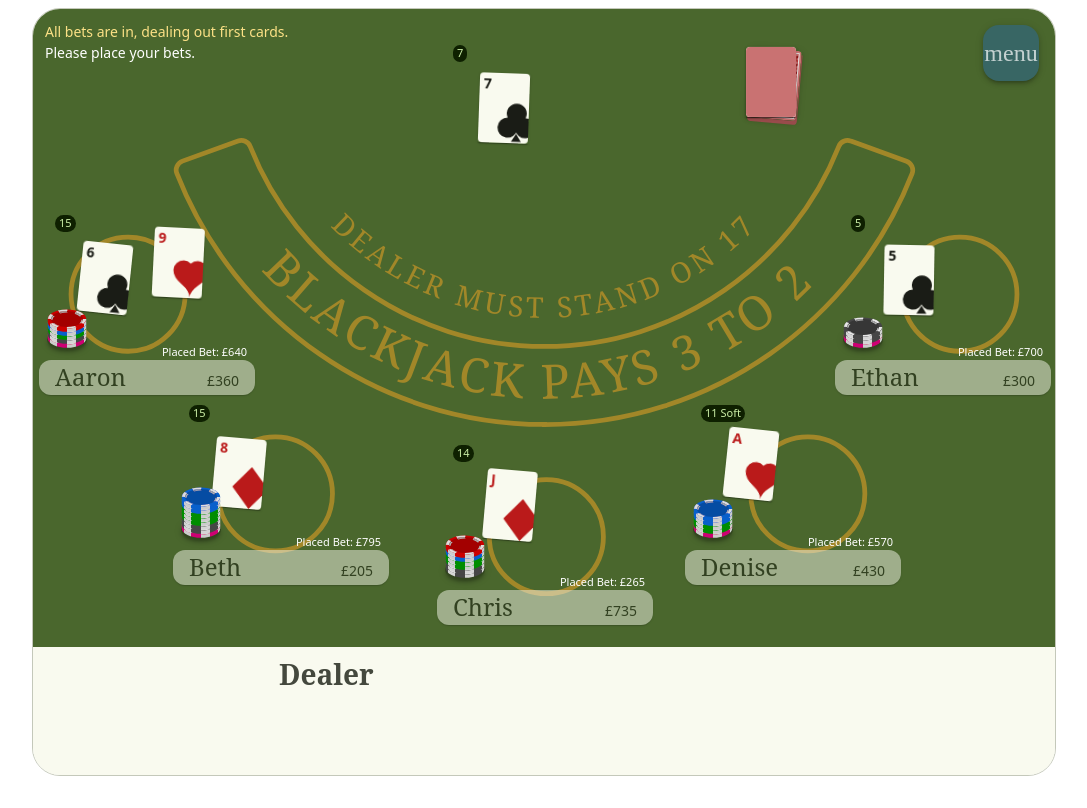
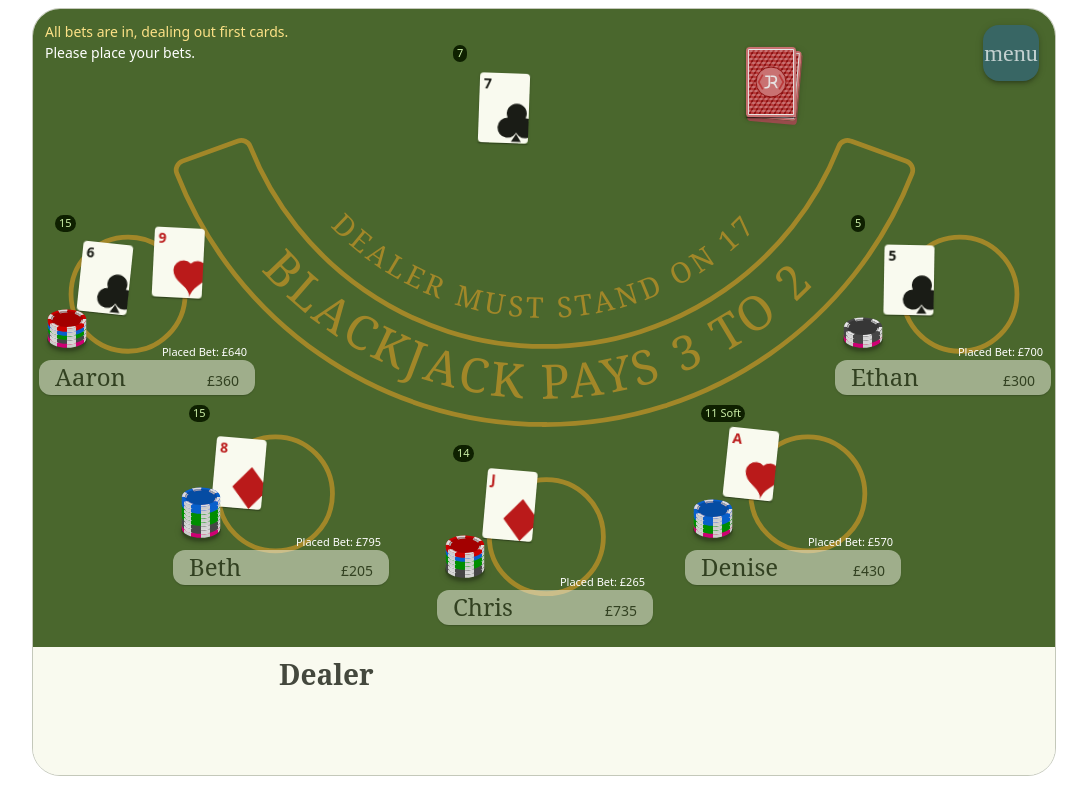
Before and after one commit to jon-r/jr_blackJackVue, a Vue app: page / in a window 1280 px wide. Both pictures are taken after a click on the button "New Demo (Skip Bets)". Shown: the whole page, without its empty margins (96-1183 px from the left). Built offline with nearby package versions, Linux system fonts and the light colour scheme.

Commit message:
fixed flicker of missing card background image

```diff
--- a/src/components/common/PlayingCard.vue
+++ b/src/components/common/PlayingCard.vue
@@ -22,16 +22,20 @@ const visualCard = computed(() => {
 
 <template>
   <div class="playing-card" :class="visualCard.suit">
-    <strong v-if="visualCard.face">{{ visualCard.face }}</strong>
-    <!--    todo need to revert the back as inline it breaks animation -->
-    <svg class="playing-card__face" viewBox="0 0 100 140">
-      <use :xlink:href="visualCard.suitId" />
-    </svg>
+    <template v-if="visualCard.face">
+      <strong>{{ visualCard.face }}</strong>
+      <svg class="playing-card__face" viewBox="0 0 100 140">
+        <use :xlink:href="visualCard.suitId" />
+      </svg>
+    </template>
   </div>
 </template>
 
 <style>
 .playing-card {
+  --card-back-bg: url(src/assets/card-back.svg) center/cover,
+    var(--playing-card-back);
+
   width: 50px;
   height: 70px;
 
@@ -52,30 +56,34 @@ const visualCard = computed(() => {
     color: var(--md-sys-color-error);
   }
 
+  &--blank {
+    background: var(--card-back-bg);
+  }
+
   &:not(&--blank) {
-    background-color: var(--md-sys-color-surface);
+    background: var(--md-sys-color-surface);
     animation: flip-card var(--transition-standard)
-      var(--transition-duration-short) both;
+      var(--transition-duration-standard) both;
 
     & svg,
     & strong {
       animation: reveal-card var(--transition-standard)
-        var(--transition-duration-short) both;
+        var(--transition-duration-standard) both;
     }
   }
 }
 
 @keyframes flip-card {
   from {
-    background-color: var(--playing-card-back);
+    background: var(--card-back-bg);
   }
   50% {
-    background-color: var(--playing-card-back);
+    background: var(--card-back-bg);
     transform: rotateY(90deg);
   }
   51%,
   to {
-    background-color: var(--md-sys-color-surface);
+    background: var(--md-sys-color-surface);
   }
 }
 
--- a/src/components/playerFrame/PlayerFrame.vue
+++ b/src/components/playerFrame/PlayerFrame.vue
@@ -88,7 +88,7 @@ const isPlayerTurn = computed(() => {
     text-align: center;
     font-size: var(--font-size-heading-small);
     text-shadow: 0 0 10px var(--md-sys-color-shadow);
-    color: var(--md-sys-color-error);
+    color: var(--md-sys-color-secondary-container);
   }
 }
 </style>
--- a/vite.config.ts
+++ b/vite.config.ts
@@ -36,6 +36,7 @@ export default defineConfig(({ command }) => ({
     alias: {
       "~": path.resolve("src"),
 
+      // this pairs with the 'purge-css-variables' plugin above
       variables: path.resolve(
         "src/styles",
         command === "serve" ? "variables" : "_variables",
```
